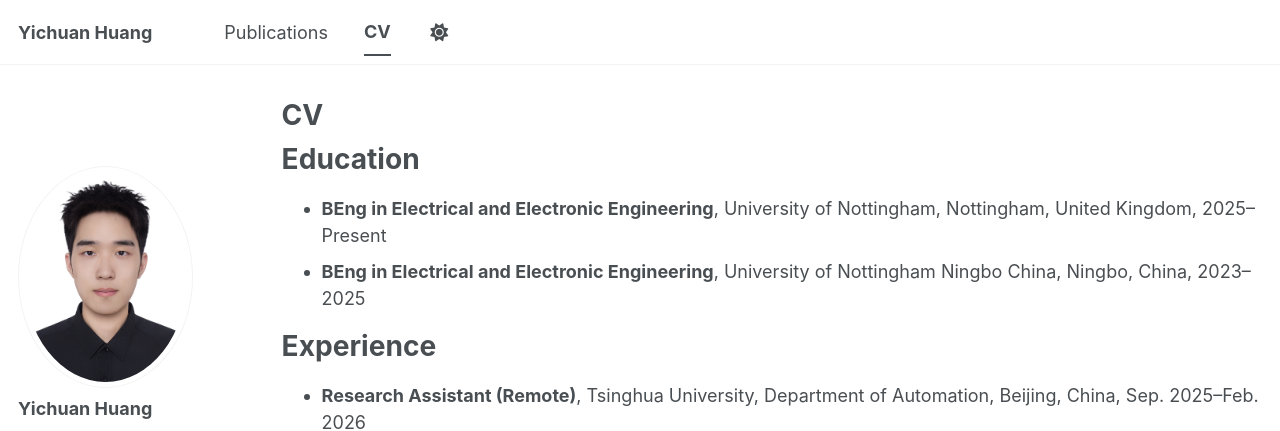
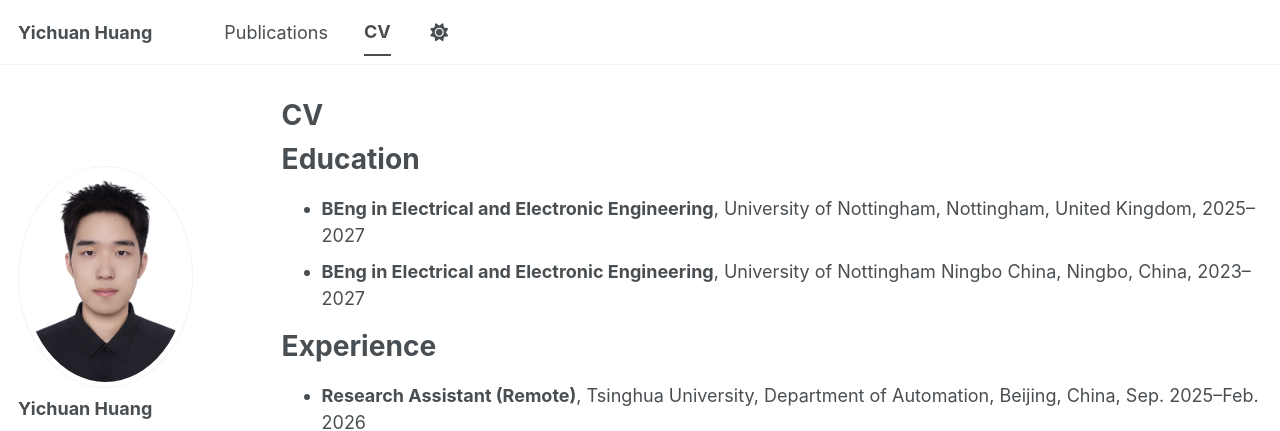
Before and after one commit to yichuan-huang/yichuan-huang.github.io, a Jekyll site: the page built from _pages/cv.md, in a window 1280 px wide and 900 px high. Shown: the top 431 px of the window. Built offline with Jekyll 4.4.1, drawn with Linux system fonts in a browser that asks for light colours; some web fonts are replaced; a script bundle is joined from its source files by our own code; library files that are not in the unit come from our copies.

Commit message:
Update education section with corrected graduation years for BEng degrees

```diff
--- a/_pages/cv.md
+++ b/_pages/cv.md
@@ -11,8 +11,8 @@ redirect_from:
 
 Education
 ======
-* **BEng in Electrical and Electronic Engineering**, University of Nottingham, Nottingham, United Kingdom, 2025--Present
-* **BEng in Electrical and Electronic Engineering**, University of Nottingham Ningbo China, Ningbo, China, 2023--2025
+* **BEng in Electrical and Electronic Engineering**, University of Nottingham, Nottingham, United Kingdom, 2025--2027
+* **BEng in Electrical and Electronic Engineering**, University of Nottingham Ningbo China, Ningbo, China, 2023--2027
 
 Experience
 ======
```
